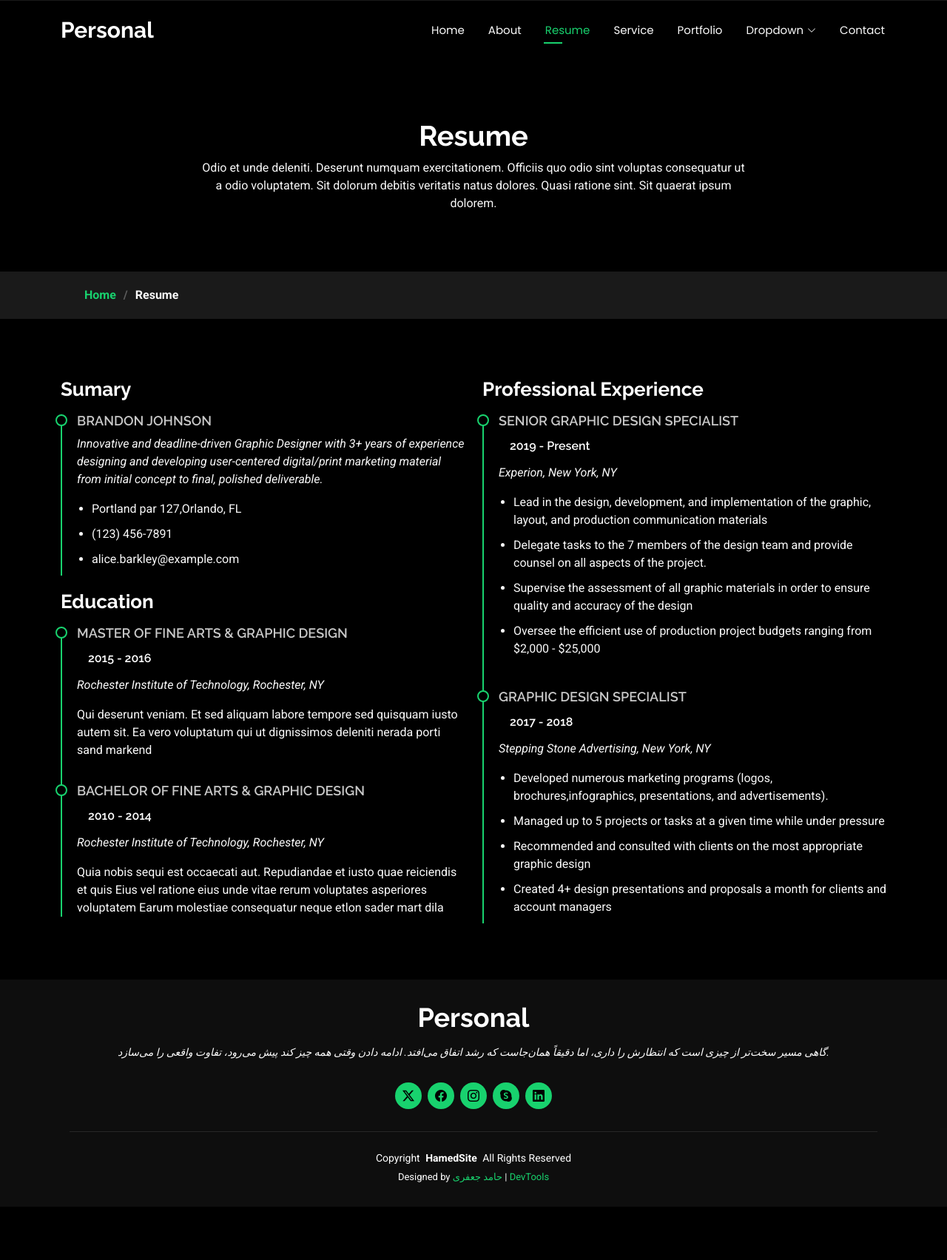
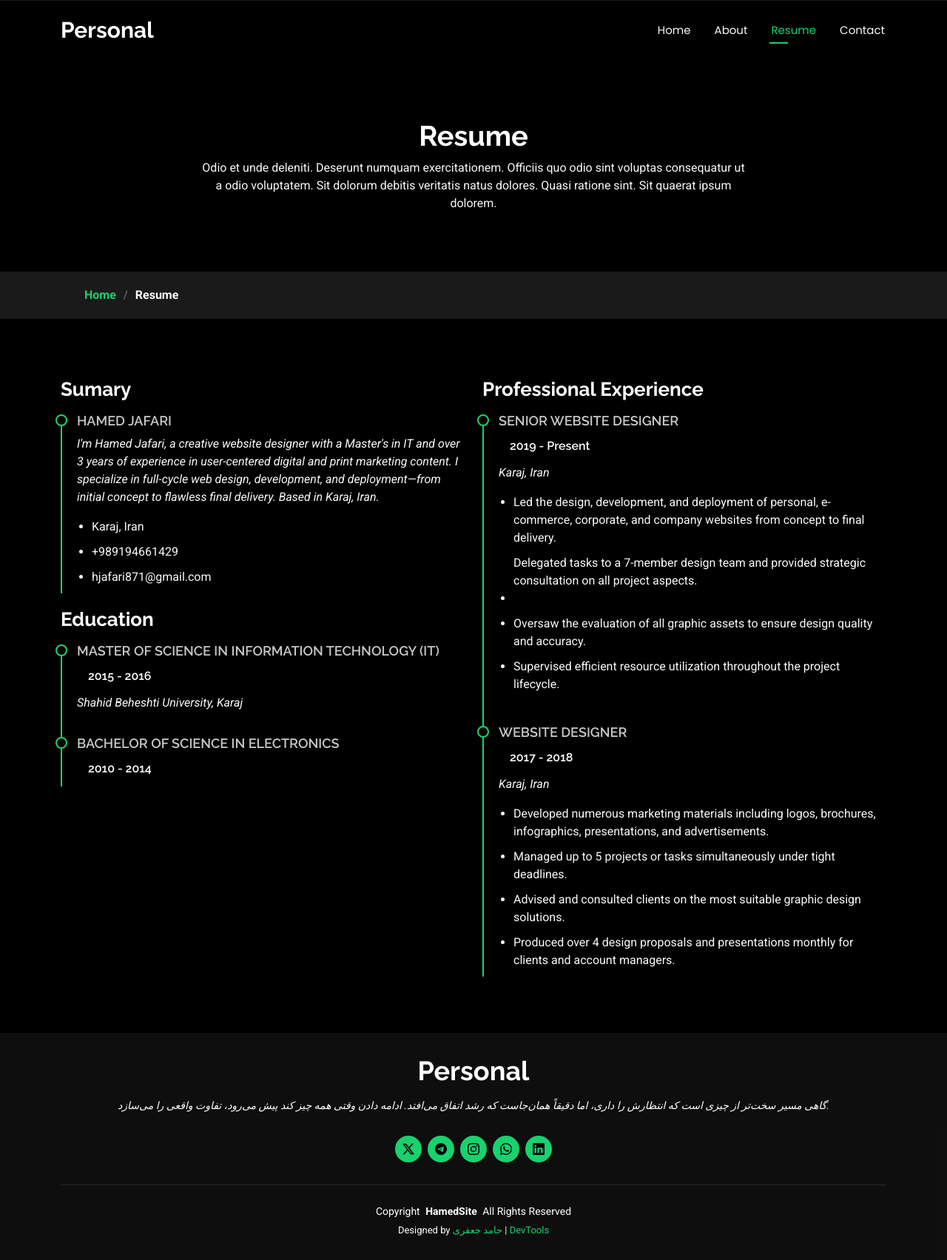
Before and after one commit to hjafari871-cell/hamedsite, a Django app: page /resume in a window 1280 px wide. Shown: the whole page at 74% size. Before the commit the page ends 1631 px from the top, so only its background shows below. Run offline with Django 5.2, Linux system fonts and the light colour scheme; some libraries are stand-ins or nearby versions.

Commit message:
update my detile

```diff
--- a/templates/base.html
+++ b/templates/base.html
@@ -69,6 +69,7 @@
                             class="{% if request.resolver_match.url_name == 'resume' %}active{% endif %}">
                             Resume
                         </a>
+                        {% comment %}
                     <li>
                         <a href="{% url 'website:service' %}"
                             class="{% if request.resolver_match.url_name == 'service' %}active{% endif %}">
@@ -98,6 +99,7 @@
                             <li><a href="#">Dropdown 4</a></li>
                         </ul>
                     </li>
+                    {% endcomment %}
                     <li>
                         <a href="{% url 'website:contact' %}"
                             class="{% if request.resolver_match.url_name == 'contact' %}active{% endif %}">
@@ -114,17 +116,18 @@
 
     {% endblock %}
     <footer id="footer" class="footer dark-background">
-        <div class="container">
+        <div class="container-fluid">
             <h3 class="sitename">Personal</h3>
             <p>
-                گاهی مسیر سخت‌تر از چیزی است که انتظارش را داری، اما دقیقاً همان‌جاست که رشد اتفاق می‌افتد. ادامه دادن وقتی همه چیز کند
+                گاهی مسیر سخت‌تر از چیزی است که انتظارش را داری، اما دقیقاً همان‌جاست که رشد اتفاق می‌افتد. ادامه دادن
+                وقتی همه چیز کند
                 پیش می‌رود، تفاوت واقعی را می‌سازد.
             </p>
             <div class="social-links d-flex justify-content-center">
-                <a href=""><i class="bi bi-twitter-x"></i></a>
-                <a href=""><i class="bi bi-facebook"></i></a>
-                <a href=""><i class="bi bi-instagram"></i></a>
-                <a href=""><i class="bi bi-skype"></i></a>
+                <a href="#"><i class="bi bi-twitter-x"></i></a>
+                <a href="https://t.me/hamedih4"><i class="bi bi-telegram"></i></a>
+                <a href="https://www.instagram.com/hamedii.hjj"><i class="bi bi-instagram"></i></a>
+                <a href="https://wa.me/989194611429"><i class="bi bi-whatsapp"></i></a>
                 <a href=""><i class="bi bi-linkedin"></i></a>
             </div>
             <div class="container">
@@ -137,8 +140,8 @@
                     <!-- You can delete the links only if you've purchased the pro version. -->
                     <!-- Licensing information: HamedSite/license/ -->
                     <!-- Purchase the pro version with working PHP/AJAX contact form: [buy-url] -->
-                    Designed by <a href="https://bootstrapmade.com/">حامد جعفری</a> | <a
-                        href="https://bootstrapmade.com/tools/">DevTools</a>
+                    Designed by <a href="https://iamhamedi.ir/">حامد جعفری</a> | <a
+                        href="https://iamhamedi/contact/">DevTools</a>
                 </div>
             </div>
         </div>
--- a/templates/website/index.html
+++ b/templates/website/index.html
@@ -15,8 +15,8 @@
           class="typed-cursor typed-cursor--blink"></span></p>
       <div class="social-links">
         <a href="#"><i class="bi bi-twitter-x"></i></a>
-        <a href="#"><i class="bi bi-facebook"></i></a>
-        <a href="#"><i class="bi bi-instagram"></i></a>
+        <a href="https://t.me/hamedih4"><i class="bi bi-telegram"></i></a>
+        <a href="https://www.instagram.com/hamedii.hjj"><i class="bi bi-instagram"></i></a>
         <a href="#"><i class="bi bi-linkedin"></i></a>
       </div>
     </div>
--- a/templates/website/resume.html
+++ b/templates/website/resume.html
@@ -39,33 +39,31 @@
           <h3 class="resume-title">Sumary</h3>
 
           <div class="resume-item pb-0">
-            <h4>Brandon Johnson</h4>
-            <p><em>Innovative and deadline-driven Graphic Designer with 3+ years of experience designing and developing
-                user-centered digital/print marketing material from initial concept to final, polished deliverable.</em>
+            <h4>Hamed Jafari</h4>
+            <p><em>I'm Hamed Jafari, a creative website designer with a Master's in IT and over 3 years of experience in
+                user-centered
+                digital and print marketing content. I specialize in full-cycle web design, development, and
+                deployment—from initial
+                concept to flawless final delivery. Based in Karaj, Iran.</em>
             </p>
             <ul>
-              <li>Portland par 127,Orlando, FL</li>
-              <li>(123) 456-7891</li>
-              <li>alice.barkley@example.com</li>
+              <li>Karaj, Iran</li>
+              <li>+989194661429</li>
+              <li>hjafari871@gmail.com</li>
             </ul>
           </div><!-- Edn Resume Item -->
 
           <h3 class="resume-title">Education</h3>
           <div class="resume-item">
-            <h4>Master of Fine Arts &amp; Graphic Design</h4>
+            <h4>Master of Science in Information Technology (IT)</h4>
             <h5>2015 - 2016</h5>
-            <p><em>Rochester Institute of Technology, Rochester, NY</em></p>
-            <p>Qui deserunt veniam. Et sed aliquam labore tempore sed quisquam iusto autem sit. Ea vero voluptatum qui
-              ut dignissimos deleniti nerada porti sand markend</p>
+            <p><em>Shahid Beheshti University, Karaj</em></p>
           </div><!-- Edn Resume Item -->
 
           <div class="resume-item">
-            <h4>Bachelor of Fine Arts &amp; Graphic Design</h4>
+            <h4>Bachelor of Science in Electronics</h4>
             <h5>2010 - 2014</h5>
-            <p><em>Rochester Institute of Technology, Rochester, NY</em></p>
-            <p>Quia nobis sequi est occaecati aut. Repudiandae et iusto quae reiciendis et quis Eius vel ratione eius
-              unde vitae rerum voluptates asperiores voluptatem Earum molestiae consequatur neque etlon sader mart dila
-            </p>
+
           </div><!-- Edn Resume Item -->
 
         </div>
@@ -73,30 +71,30 @@
         <div class="col-lg-6" data-aos="fade-up" data-aos-delay="200">
           <h3 class="resume-title">Professional Experience</h3>
           <div class="resume-item">
-            <h4>Senior graphic design specialist</h4>
+            <h4>Senior Website Designer</h4>
             <h5>2019 - Present</h5>
-            <p><em>Experion, New York, NY </em></p>
+            <p><em>Karaj, Iran</em></p>
             <ul>
-              <li>Lead in the design, development, and implementation of the graphic, layout, and production
-                communication materials</li>
-              <li>Delegate tasks to the 7 members of the design team and provide counsel on all aspects of the project.
+              <li>Led the design, development, and deployment of personal, e-commerce, corporate, and company websites
+                from concept to
+                final delivery.
+              </li>Delegated tasks to a 7-member design team and provided strategic consultation on all project aspects.
+              <li>
               </li>
-              <li>Supervise the assessment of all graphic materials in order to ensure quality and accuracy of the
-                design</li>
-              <li>Oversee the efficient use of production project budgets ranging from $2,000 - $25,000</li>
+              <li>Oversaw the evaluation of all graphic assets to ensure design quality and accuracy.</li>
+              <li>Supervised efficient resource utilization throughout the project lifecycle.</li>
             </ul>
           </div><!-- Edn Resume Item -->
 
           <div class="resume-item">
-            <h4>Graphic design specialist</h4>
+            <h4>Website Designer</h4>
             <h5>2017 - 2018</h5>
-            <p><em>Stepping Stone Advertising, New York, NY</em></p>
+            <p><em>Karaj, Iran</em></p>
             <ul>
-              <li>Developed numerous marketing programs (logos, brochures,infographics, presentations, and
-                advertisements).</li>
-              <li>Managed up to 5 projects or tasks at a given time while under pressure</li>
-              <li>Recommended and consulted with clients on the most appropriate graphic design</li>
-              <li>Created 4+ design presentations and proposals a month for clients and account managers</li>
+              <li>Developed numerous marketing materials including logos, brochures, infographics, presentations, and advertisements.</li>
+              <li>Managed up to 5 projects or tasks simultaneously under tight deadlines.</li>
+              <li>Advised and consulted clients on the most suitable graphic design solutions.</li>
+              <li>Produced over 4 design proposals and presentations monthly for clients and account managers.</li>
             </ul>
           </div><!-- Edn Resume Item -->
 
--- a/website/urls.py
+++ b/website/urls.py
@@ -4,11 +4,15 @@ app_name = "website"
 
 urlpatterns = [
     path("", index_view, name="index"),
+
     path("about", about_view, name="about"),
+
     path("contact", contact_view, name="contact"),
+
+    path("resume", resume_view, name="resume"),
+
     path("portfolio-details", portfolio_details_view, name="portfolio-details"),
     path("portfolio", portfolio_view, name="portfolio"),
-    path("resume", resume_view, name="resume"),
     path("service-details", service_details_view, name="Service-details"),
     path("service", service_view, name="service"),
     path("starter-page",starter_page, name="starter-page"),
--- a/website/views.py
+++ b/website/views.py
@@ -6,7 +6,7 @@ def index_view(request):
 
 
 def about_view(request):
-    context = {'Birthday':'5 sep 1995'}
+    context = {"title":"I'm Hamed, a Python developer specializing in the design, development, and deployment of various types of websites."}
     return render(request, "website/about.html", context)
 
 
```
Also changed, not shown: templates/website/about.html (+45 -41 lines), templates/website/contact.html (+7 -9 lines).
